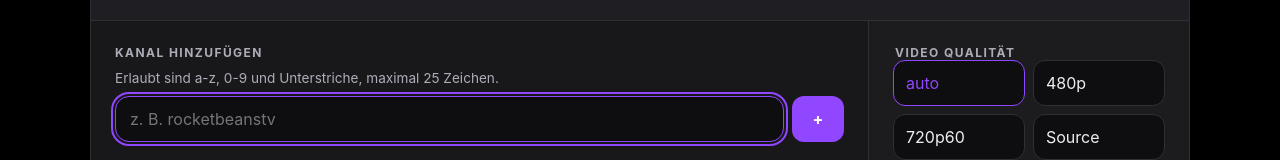
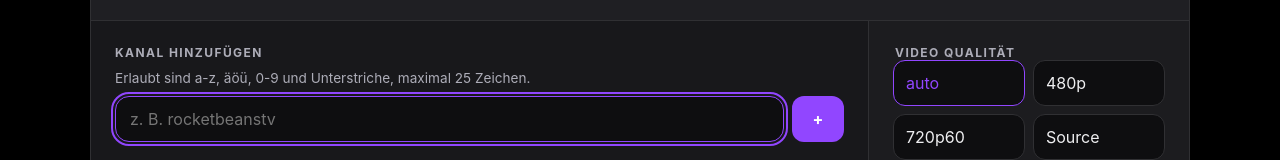
Before and after one commit to rr1980/twitchStreamClientsV3, an Angular app: page / in a window 1280 px wide. Both pictures are taken after a click on the button "Menü (Hotkey: M)". Shown: the part 181-341 px from the top of the page. Built offline with nearby package versions, Linux system fonts and the light colour scheme.

Commit message:
FEATURE-1 Erlaube deutsche Umlaute in Kanalnamen und aktualisiere entsprechende Fehlermeldungen.

```diff
--- a/src/app/core/services/stream-state.service.ts
+++ b/src/app/core/services/stream-state.service.ts
@@ -205,7 +205,7 @@ export class StreamStateService {
   }
 
   private isValidChannelName(value: string): boolean {
-    return /^[a-z0-9_]{1,25}$/.test(value);
+    return /^[a-zäöü0-9_]{1,25}$/.test(value);
   }
 
   private schedulePersist(state: PersistedStreamState): void {
--- a/src/app/features/settings-modal/settings-modal.component.html
+++ b/src/app/features/settings-modal/settings-modal.component.html
@@ -26,7 +26,7 @@
         <section class="panel panel--main">
           <div class="form-block">
             <label for="stream-input">Kanal hinzufügen</label>
-            <p id="stream-input-hint" class="field-hint">Erlaubt sind a-z, 0-9 und Unterstriche, maximal 25 Zeichen.</p>
+            <p id="stream-input-hint" class="field-hint">Erlaubt sind a-z, äöü, 0-9 und Unterstriche, maximal 25 Zeichen.</p>
             <div class="input-row">
               <input
                 #streamInput
--- a/src/app/features/settings-modal/settings-modal.component.ts
+++ b/src/app/features/settings-modal/settings-modal.component.ts
@@ -111,7 +111,7 @@ export class SettingsModalComponent {
 
     if (!result.ok) {
       if (result.reason === 'invalid') {
-        this.toast.show('Ungültiger Kanalname. Erlaubt: a-z, 0-9, _ (max. 25 Zeichen).', 'error');
+        this.toast.show('Ungültiger Kanalname. Erlaubt: a-z, äöü, 0-9, _ (max. 25 Zeichen).', 'error');
         return;
       }
 
```
Also changed, not shown: 1 other file (tests, documents, lock files or other folders).
